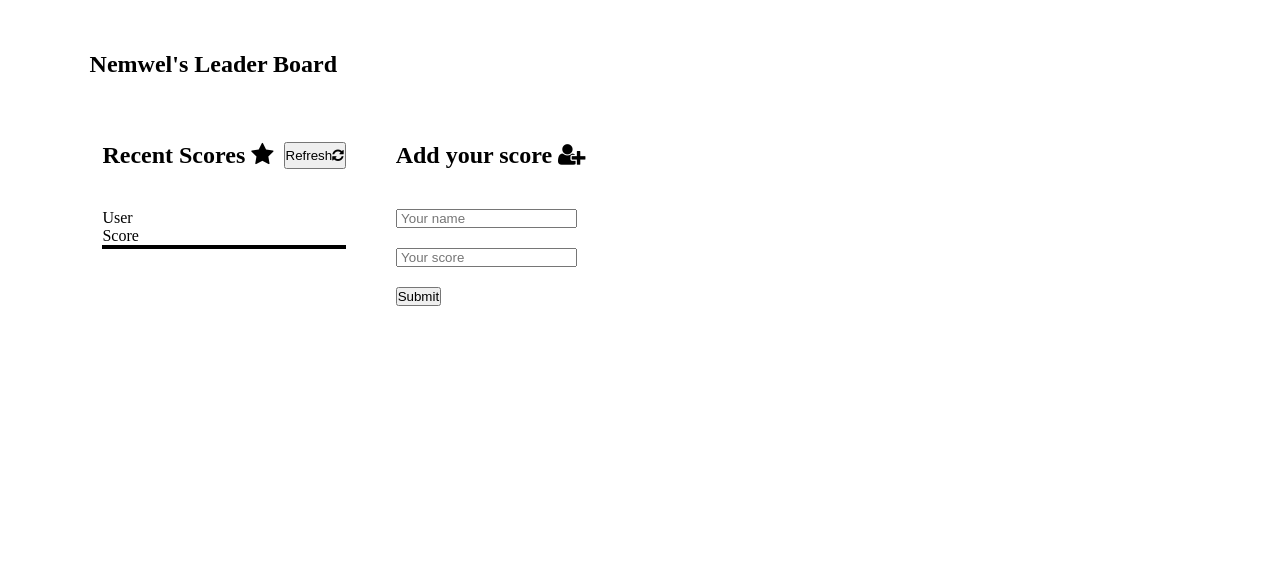
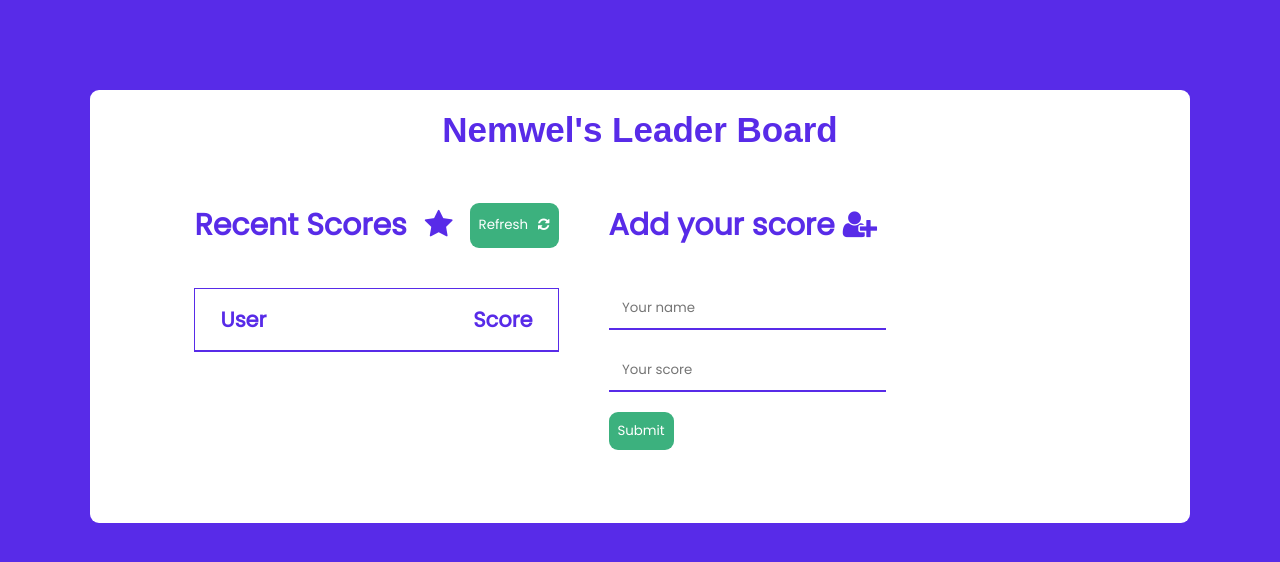
Before and after one commit to Nemwel-Boniface/Nemwel-LeaderBoard, a website built with webpack: page src/index.html in a window 1280 px wide. Built offline with nearby package versions, Linux system fonts and the light colour scheme; a web font is replaced by a local one.

Commit message:
Update to project's styling

```diff
--- a/src/style.css
+++ b/src/style.css
@@ -2,10 +2,58 @@
   margin: 0;
   padding: 0;
   box-sizing: border-box;
+  font-family: 'Poppins', sans-serif;
+}
+
+body {
+  background-color: #582be8 !important;
+}
+
+.NemwelLB {
+  background-color: #fff;
+  border-radius: 9px;
+  margin: 7%;
+  padding: 20px;
 }
 
 h1 {
-  margin: 4% 7%;
+  /* margin: 4% 7%; */
+  text-align: center;
+  color: #582be8 ;
+  font-size: 35px;
+  font-family: 'Mochiy Pop One', sans-serif;
+  animation: bouge 0.82s cubic-bezier(0.36, 0.07, 0.19, 0.97) both;
+  animation-iteration-count: 1;
+  transform: translateX(0);
+}
+
+@keyframes bouge {
+  10%,
+  90% {
+    transform: translateX(-1px);
+  }
+
+  20%,
+  80% {
+    transform: translateX(2px);
+  }
+
+  30%,
+  50%,
+  70% {
+    transform: translateX(-4px);
+  }
+
+  40%,
+  60% {
+    transform: translateX(4px);
+  }
+
+}
+
+h2 {
+  color: #582be8;
+  font-size: 30px;
 }
 
 .main {
@@ -20,17 +68,55 @@ h1 {
 }
 
 .leftHeader h2 {
-  margin-right: 10px;
+  margin-right: 17px;
 }
 
-.leftHeader button {
+button {
+  outline: 0;
+  border: 0;
+  padding: 9px;
+  background-color: #3cb17e;
+  color: #fff;
+  cursor: pointer;
+  transition: 0.5s;
+  border-radius: 9px;
+}
+
+button:hover {
+  border: 2px solid #3cb17e;
+  background: #fff;
+  color: #3cb17e;
+  font-size: 17px;
+}
+
+.leftHeader i {
+  margin-left: 10px;
+}
+
+.leftBody > div {
+  display: flex;
+  justify-content: space-between;
+  align-items: center;
+  border: 1px solid #582be8;
+  border-bottom: 0;
+}
+
+.leftBody > div p {
+  padding: 15px;
+  color: #582be8;
+  margin: 0 10px;
+  font-size: 21px;
+  font-weight: 700;
+}
+
+.leftBody ul {
+  border: 1px solid #582be8;
+  margin: 0;
   padding: 0;
 }
 
-.leftBody ul {
-  border: 2px solid #000;
-  margin: 0;
-  padding: 0;
+.leftBody .leaders {
+  height: 50%;
 }
 
 .leftBody ul li {
@@ -38,11 +124,19 @@ h1 {
   list-style-type: none;
   height: 40px;
   margin: auto 0;
-  padding-left: 5px;
+  padding: 15px 15px;
+  border-bottom: 1px solid #582be8;
+  display: flex;
+  justify-content: space-between;
+  align-items: center;
 }
 
-.leftBody ul li:nth-child(odd) {
-  background-color: lightgray;
+.leftBody ul li span {
+  padding: 15px;
+}
+
+.leftBody ul li .span {
+  color: #582be8;
 }
 
 .rightHeader {
@@ -51,4 +145,8 @@ h1 {
 
 .rightBody form input {
   margin-bottom: 20px;
+  outline: none;
+  border: none;
+  padding: 10px;
+  border-bottom: 2px solid #582be8;
 }
```
